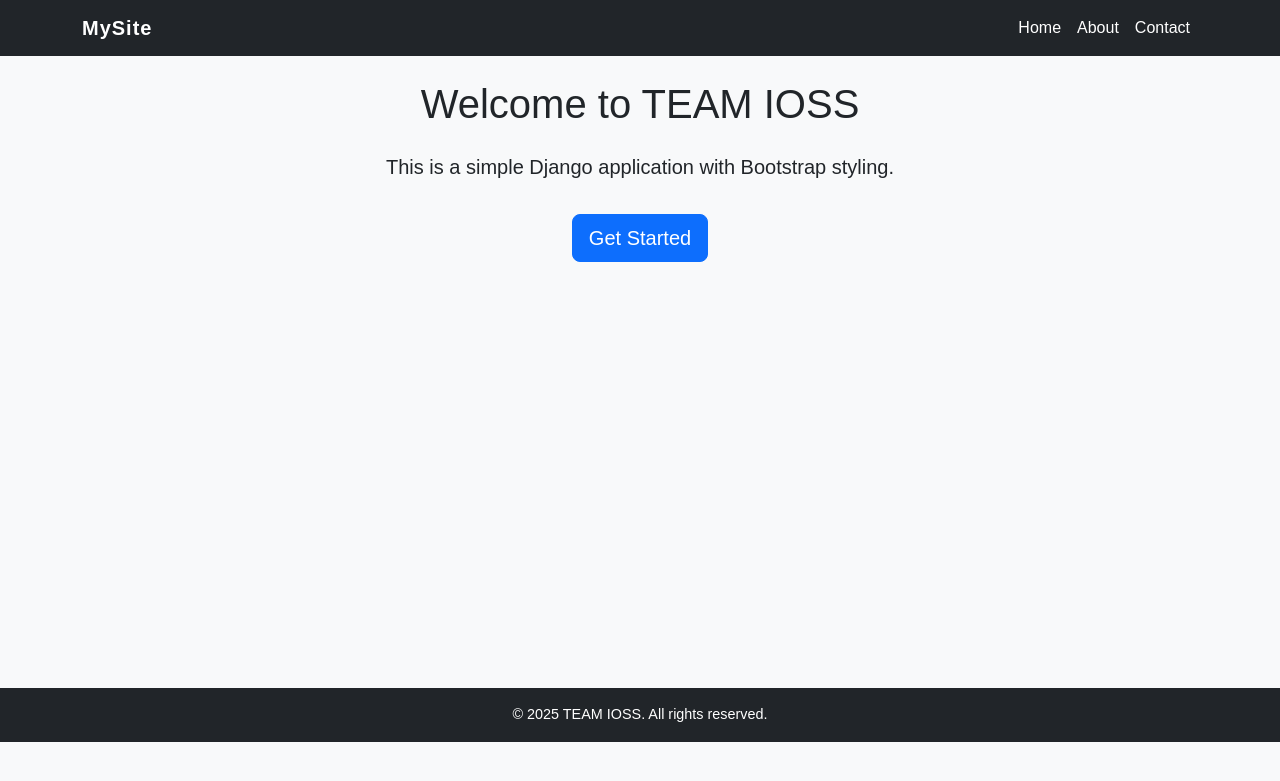
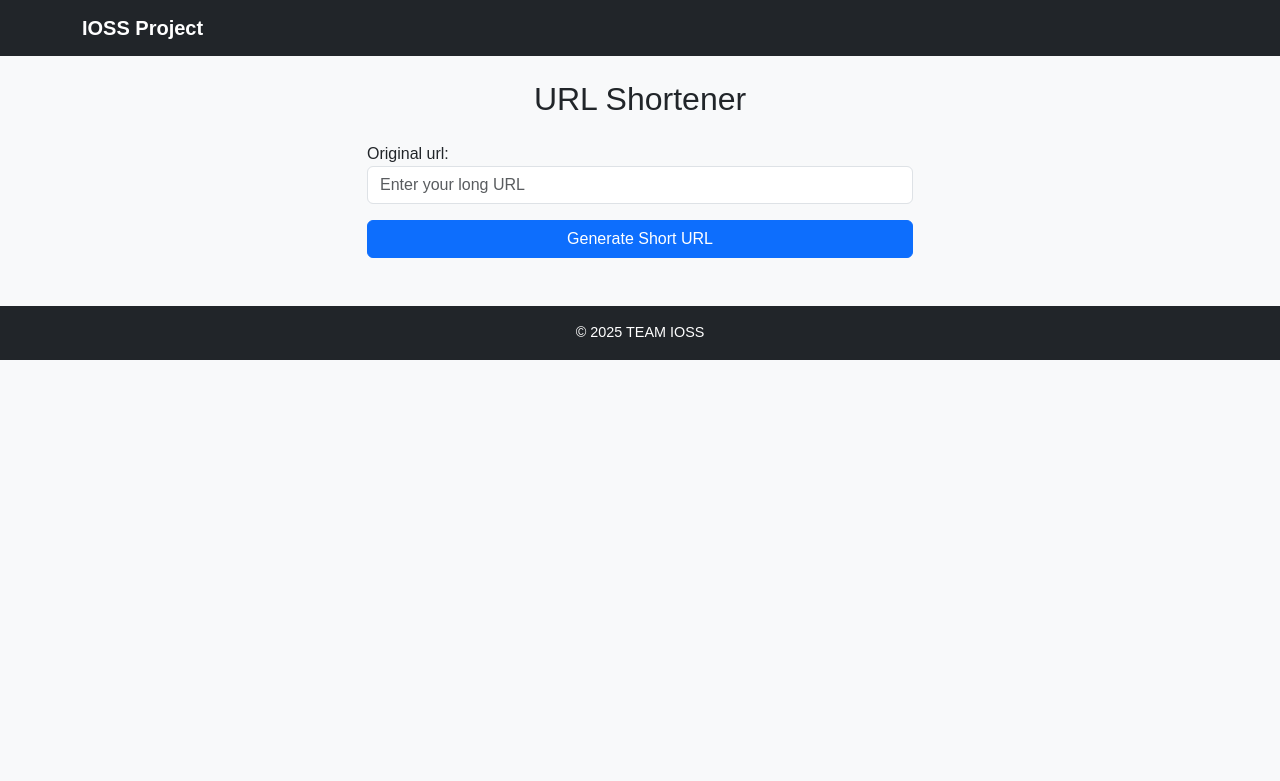
Before and after one commit to aruncherakkara/ioss_project, a Django app: page / in a window 1280 px wide. Shown: the top 781 px of the page. Run offline with Django 5.2, Linux system fonts and the light colour scheme.

Commit message:
Updated project for IOSS assessment

```diff
--- a/ioss_project/urls.py
+++ b/ioss_project/urls.py
@@ -26,4 +26,5 @@ from django.conf.urls.static import static
 urlpatterns = [
     path('admin/', admin.site.urls),
     path('',homepagefn),
+    path('<str:short_code>/',short_urlfn),
 ]+static(settings.MEDIA_URL,document_root=settings.MEDIA_ROOT)
--- a/iossapp/form.py
+++ b/iossapp/form.py
@@ -0,0 +1,10 @@
+from django import forms
+from .models import URL
+
+class URLForm(forms.ModelForm):
+    class Meta:
+        model = URL
+        fields = ['original_url']
+        widgets = {
+            'original_url': forms.URLInput(attrs={'class': 'form-control', 'placeholder': 'Enter your long URL'})
+        }
--- a/iossapp/models.py
+++ b/iossapp/models.py
@@ -1,4 +1,13 @@
 from django.db import models
-from django.contrib.auth.models import User
-from django.utils import timezone
-# Create your models here.
+import string, random
+
+def generate_short_code():
+    return ''.join(random.choices(string.ascii_letters + string.digits, k=6))
+
+class URL(models.Model):
+    original_url = models.URLField()
+    short_code = models.CharField(max_length=6, unique=True, default=generate_short_code)
+    created_at = models.DateTimeField(auto_now_add=True)
+
+    def __str__(self):
+        return f"{self.short_code} -> {self.original_url}"
--- a/iossapp/static/css/base.css
+++ b/iossapp/static/css/base.css
@@ -2,40 +2,13 @@ body {
     background-color: #f8f9fa;
     font-family: Arial, sans-serif;
 }
-
 .navbar {
-    height: auto;
     padding-top: 0.5rem;
     padding-bottom: 0.5rem;
 }
-
 .navbar-brand {
     font-weight: bold;
-    letter-spacing: 1px;
 }
-
-.main-container {
-    min-height: 70vh;
-}
-
 footer {
     font-size: 0.9rem;
 }
-
-.custom-navbar {
-    padding-top: 10px;
-    padding-bottom: 10px;
-    position: sticky;
-    top: 0;
-    z-index: 1000;
-}
-
-.navbar-nav .nav-link {
-    padding: 8px 15px;
-    color: white;
-}
-
-.navbar-nav .nav-link:hover {
-    background-color: rgba(255, 255, 255, 0.1);
-    border-radius: 5px;
-}
--- a/iossapp/templates/base.html
+++ b/iossapp/templates/base.html
@@ -1,35 +1,27 @@
-{% load static%}
+{% load static %}
 <!DOCTYPE html>
 <html lang="en">
 <head>
     <meta charset="UTF-8">
     <meta name="viewport" content="width=device-width, initial-scale=1.0">
-    <title>{% block title %} TEAM IOSS {% endblock %}</title>
+    <title>{% block title %} URL Shortener {% endblock %}</title>
     <link href="https://cdn.jsdelivr.net/npm/bootstrap@5.3.3/dist/css/bootstrap.min.css" rel="stylesheet">
     <link rel="stylesheet" href="{% static 'css/base.css' %}">
 </head>
 <body>
 <nav class="navbar navbar-expand-lg navbar-dark bg-dark">
   <div class="container">
-    <a class="navbar-brand" href="#">MySite</a>
+    <a class="navbar-brand" href="#">IOSS Project</a>
     <button class="navbar-toggler" type="button" data-bs-toggle="collapse" data-bs-target="#navbarNav">
       <span class="navbar-toggler-icon"></span>
     </button>
-    <div class="collapse navbar-collapse" id="navbarNav">
-      <ul class="navbar-nav ms-auto">
-        <li class="nav-item"><a class="nav-link active" href="#">Home</a></li>
-        <li class="nav-item"><a class="nav-link" href="#">About</a></li>
-        <li class="nav-item"><a class="nav-link" href="#">Contact</a></li>
-      </ul>
-    </div>
   </div>
 </nav>
-
-<div class="container main-container mt-4">
+<div class="container mt-4">
     {% block content %}{% endblock %}
 </div>
 <footer class="bg-dark text-white text-center py-3 mt-5">
-    <p class="mb-0">&copy; 2025 TEAM IOSS. All rights reserved.</p>
+    <p class="mb-0">&copy; 2025 TEAM IOSS</p>
 </footer>
 <script src="https://cdn.jsdelivr.net/npm/bootstrap@5.3.3/dist/js/bootstrap.bundle.min.js"></script>
 </body>
--- a/iossapp/templates/home.html
+++ b/iossapp/templates/home.html
@@ -1,10 +1,20 @@
 {% extends "base.html" %}
-{% load static%}
-{% block title %}Home{% endblock %}
+{% load static %}
+{% block title %} URL Shortener {% endblock %}
 {% block content %}
-<div class="text-center">
-    <h1 class="mb-4">Welcome to TEAM IOSS</h1>
-    <p class="lead">This is a simple Django application with Bootstrap styling.</p>
-    <a href="#" class="btn btn-primary btn-lg mt-3">Get Started</a>
+<div class="row justify-content-center">
+    <div class="col-md-6">
+        <h2 class="mb-4 text-center">URL Shortener</h2>
+        <form method="POST">
+            {% csrf_token %}
+            {{ form.as_p }}
+            <button class="btn btn-primary w-100">Generate Short URL</button>
+        </form>
+        {% if short_url %}
+        <div class="alert alert-success mt-3">
+            Short URL: <a href="{{ short_url }}" target="_blank">{{ short_url }}</a>
+        </div>
+        {% endif %}
+    </div>
 </div>
 {% endblock %}
--- a/iossapp/views.py
+++ b/iossapp/views.py
@@ -1,9 +1,15 @@
-from django.shortcuts import render
-from django.http import HttpResponse
-from .models import *
-from .form import *
-
-# Create your views here.
+from django.shortcuts import render, get_object_or_404, redirect
+from .models import URL
+from .form import URLForm
 
 def homepagefn(request):
-    return render(request,'home.html')
+    form = URLForm(request.POST or None)
+    short_url = None
+    if form.is_valid():
+        url_obj = form.save()
+        short_url = request.build_absolute_uri(f"/{url_obj.short_code}/")
+    return render(request, 'home.html', {'form': form, 'short_url': short_url})
+
+def short_urlfn(request, short_code):
+    url_obj = get_object_or_404(URL, short_code=short_code)
+    return redirect(url_obj.original_url)
```
Also changed, not shown: db.sqlite3, iossapp/migrations/0001_initial.py (added).
